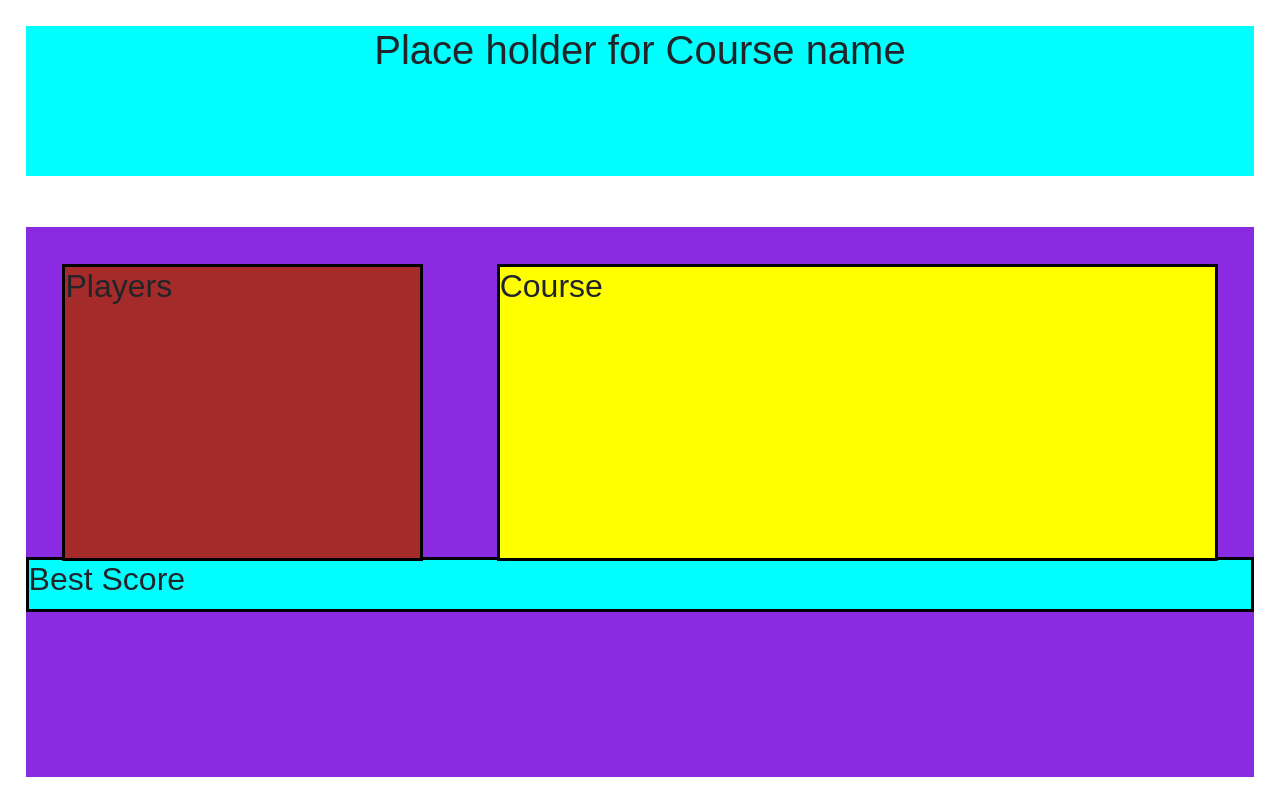
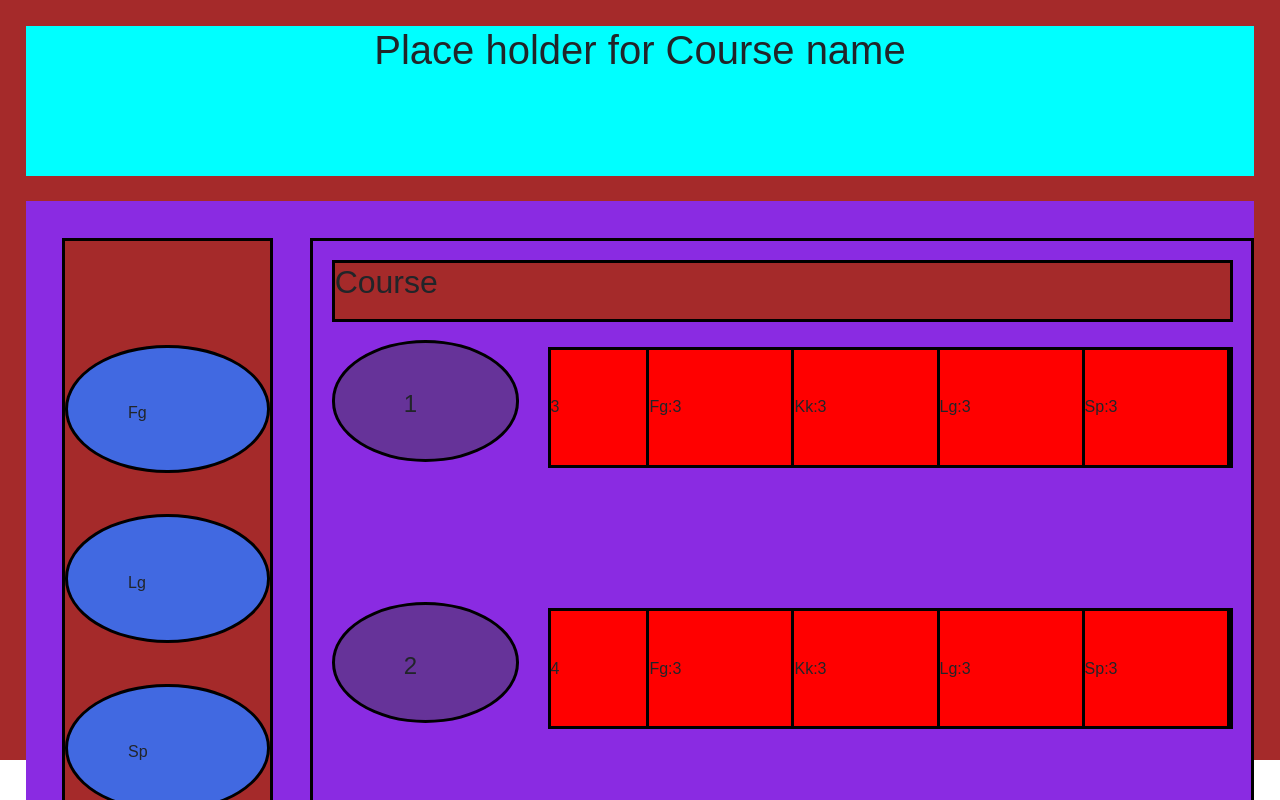
Before and after one commit to fredrik1992/Frisby-Golf.app, a React (Create React App) app: page / in a window 1280 px wide. Shown: the top 800 px of the page. Built offline with nearby package versions, Linux system fonts and the light colour scheme.

Commit message:
added courses and states

```diff
--- a/src/App.css
+++ b/src/App.css
@@ -1,13 +1,17 @@
 .page{
+  background-color: brown;
   display: grid;
   grid-template-columns: 100% 100% ;
   grid-template-rows: auto auto ;
   grid-template-areas:
   "head "
   "main ";
-  height: 550px;
+  height: 760px;
 }
-
+.pageWindow{
+  height: 100%;
+  width: 100%;
+}
 
 .header{
   grid-area: head;
@@ -21,35 +25,15 @@
 .main{
   grid-area: main;
   background-color: blueviolet;
-  height: 550px;
+  height: 80%;
   margin: 2%;
 }
 
-.sideWindowMain{
-  border: solid black;
-  height: 90%;
-  width: 30%;
-  background-color: brown;
-  margin: 3%;
-}
 .nameAndCourseWindow{
 
   display: flex;
   flex-direction: row;
 
   width: 100%;
-  height: 60%;
+  height: 80%;
 }
-.courseWindow{
-  border: solid black;
-  height: 90%;
-  width: 60%;
-  background-color: yellow;
-  margin: 3%;
-}
-.TotalScoreWindow{
-  border: solid black;
-  background-color: aqua;
-  width: 100%;
-  height: 10%;
-}
--- a/src/App.js
+++ b/src/App.js
@@ -7,10 +7,10 @@ class App extends Component {
   render() {
     return (
       <div className="page">
-
+        <div className="pageWindow">
         <HeaderComp></HeaderComp>
         <AppMainComp></AppMainComp>
-
+        </div>
       </div>
     );
   }
--- a/src/AppMainComp.js
+++ b/src/AppMainComp.js
@@ -1,27 +1,52 @@
 import React from "react";
 import { render } from "react-dom";
-import NameWindowComp from "../src/MainComps/NameWindowComp"
-import CourseWindowComp from "../src/MainComps/CourseWindowComp"
-import BestTotalScoreComp from "./MainComps/BestTotalScoreComp"
+import { useState } from "react";
+import NameWindowComp from "../src/MainComps/NameWindowComp";
+import CourseWindowComp from "../src/MainComps/CourseWindowComp";
+import BestTotalScoreComp from "./MainComps/BestTotalScoreComp";
 
-const AppMainComp = () =>{
+const AppMainComp = () => {
+  const [selectedCourseDate, setSelectedCourseDate] = useState([
+    {
+      laneNum: "1",
+      par: "3"
+    },
+     {
+        laneNum:"2",
+        par:"4"
+    },
+     {
+        laneNum:"3",
+        par:"5"
+    },
+    {
+        laneNum: "4",
+        par: "7"
+      },
+       {
+          laneNum:"5",
+          par:"5"
+      },
+       {
+          laneNum:"6",
+          par:"8"
+      }
+]);
+function updateState(){
+    console.log("in update")
+    setSelectedCourseDate(function (prevState) {
+        return [...prevState];
+      });
+}
 
-    return(
-        <div className = "main">
-
-            <div className = "nameAndCourseWindow">
-                <NameWindowComp/>
-                <CourseWindowComp/>
-            </div>
-            <BestTotalScoreComp/>
-
-
-
-
-
-
-        </div>
-    )
-
-}
-export default AppMainComp
+  return (
+    <div className="main">
+      <div className="nameAndCourseWindow">
+        <NameWindowComp />
+        <CourseWindowComp data = {selectedCourseDate} update = {updateState} />
+      </div>
+      <BestTotalScoreComp />
+    </div>
+  );
+};
+export default AppMainComp;
--- a/src/MainComps/BestTotalScoreComp.js
+++ b/src/MainComps/BestTotalScoreComp.js
@@ -1,4 +1,5 @@
 import React from "react";
+import "./MainCompsCss/BestTotalScoreComp.css"
 const BestTotalScoreComp = () =>{
 
     return(
--- a/src/MainComps/CourseWindowComp.js
+++ b/src/MainComps/CourseWindowComp.js
@@ -1,10 +1,77 @@
 import React from "react";
-const CourseWindowComp = () =>{
+import { useState } from "react";
+import "./MainCompsCss/CourseWindowComp.css";
+const CourseWindowComp = (props) => {
+  const [laneNums, setLaneNums] = useState({
+    lane1: 0,
+    lane2: 1,
+    lane3: 2,
+  });
 
-    return(
-        <div className = "courseWindow">
-            <h2>Course</h2>
+  let lane1 = props.data[laneNums.lane1];
+  let lane2 = props.data[laneNums.lane2];
+  let lane3 = props.data[laneNums.lane3];
+
+  function changePageOfCourse() {//get previous state and adds three  to show new three
+    let laneHolderOne = laneNums.lane1;
+    let laneHolderTwo = laneNums.lane2;
+    let laneHolderThree = laneNums.lane3;
+    laneHolderOne += 3;
+    laneHolderTwo += 3;
+    laneHolderThree += 3;
+    setLaneNums({
+      lane1: laneHolderOne,
+      lane2: laneHolderTwo,
+      lane3: laneHolderThree,
+    });
+    props.update();
+  }
+  return (
+    <div className="courseWindow">
+      <h2 className="courseName">Course</h2>
+      <div className="courseLanesHolderWindow">
+        <div className="laneWindow">
+          <div className="laneNumberWindow">
+            <p className="laneNumber">{lane1.laneNum}</p>
+          </div>
+          <div className="courseLanes">
+            <p className="courseLanesPar">{lane1.par}</p>
+            <p className="courseLanesItems">Fg:3</p>
+            <p className="courseLanesItems">Kk:3</p>
+            <p className="courseLanesItems">Lg:3</p>
+            <p className="courseLanesItems">Sp:3</p>
+          </div>
         </div>
-    )
-}
+
+        <div className="laneWindow">
+          <div className="laneNumberWindow">
+            <p className="laneNumber">{lane2.laneNum}</p>
+          </div>
+          <div className="courseLanes">
+            <p className="courseLanesPar">{lane2.par}</p>
+            <p className="courseLanesItems">Fg:3</p>
+            <p className="courseLanesItems">Kk:3</p>
+            <p className="courseLanesItems">Lg:3</p>
+            <p className="courseLanesItems">Sp:3</p>
+          </div>
+        </div>
+        <div className="laneWindow">
+          <div className="laneNumberWindow">
+            <p className="laneNumber">{lane3.laneNum}</p>
+          </div>
+          <div className="courseLanes">
+            <p className="courseLanesPar">{lane3.par}</p>
+            <p className="courseLanesItems">Fg:3</p>
+            <p className="courseLanesItems">Kk:3</p>
+            <p className="courseLanesItems">Lg:3</p>
+            <p className="courseLanesItems">Sp:3</p>
+          </div>
+        </div>
+      </div>
+      <button className="nextPageButton" onClick={changePageOfCourse}>
+        Next
+      </button>
+    </div>
+  );
+};
 export default CourseWindowComp;
--- /dev/null
+++ b/src/MainComps/MainCompsCss/BestTotalScoreComp.css
@@ -0,0 +1,7 @@
+.TotalScoreWindow{
+    border: solid black;
+    background-color: aqua;
+    width: 94%;
+    height: 10%;
+    margin: 3%;
+  }
--- /dev/null
+++ b/src/MainComps/MainCompsCss/CourseWindowComp.css
@@ -0,0 +1,90 @@
+.courseWindow{
+    display: flex;
+    flex-direction: column;
+
+    border: solid black;
+    height: 90%;
+    width: 90%;
+
+    margin-top: 3%;
+  }
+  .courseName{
+    border: solid black;
+    position: relative;
+
+    height: 12%;
+    margin: 2%;
+    background-color: brown;
+  }
+  .courseLanesHolderWindow{
+
+    display: flex;
+    flex-direction: column;
+    height: 80%;
+  }
+  .laneWindow{
+    display: flex;
+    flex-direction: row;
+    width: 100%;
+    height: 20%;
+    margin-bottom: 15%;
+
+  }
+  .laneNumberWindow{
+    display: flex;
+    align-items: center;
+    border: solid black;
+    position: relative;
+    left: 2%;
+    border-radius: 50%;
+    background-color: rebeccapurple;
+    width: 20%;
+    height: 100%;
+  }
+  .laneNumber{
+
+    position: relative;
+    font-size: x-large;
+    top: 10%;
+    left: 38%;
+  }
+
+  .courseLanes{
+    position: relative;
+    display: flex;
+    flex-direction: row;
+    top: 5%;
+    border:solid black;
+    left: 5%;
+
+    background-color: cadetblue;
+    width: 73%;
+    height: 100%;
+
+    margin-bottom: 10%;
+
+  }
+  .courseLanesPar{
+    border-right: solid black;
+    display: flex;
+    align-items: center;
+    width: 15%;
+    height: 100%;
+    background-color: red;
+  }
+  .courseLanesItems{
+    border-right: solid black;
+    display: flex;
+    align-items: center;
+    width: 22%;
+    height: 100%;
+    background-color: red;
+  }
+
+  .nextPageButton{
+    position: relative;
+    left: 80%;
+    align-content: flex-end;
+    width: 20%;
+    height: 10%;
+  }
--- /dev/null
+++ b/src/MainComps/MainCompsCss/NameWindowComp.css
@@ -0,0 +1,35 @@
+.sideWindowMain{
+    display: flex;
+    flex-direction: column;
+    align-items: center;
+    border: solid black;
+    height: 90%;
+    width: 20%;
+    background-color: brown;
+    margin: 3%;
+  }
+  .playerBox{
+    position: relative;
+    top: 11%;
+    display: flex;
+    flex-direction: column;
+    align-items: center;
+    height: 100%;
+    width: 100%;
+
+  }
+  .sideWindowNamesBox{
+    border: solid black;
+    display: flex;
+    align-items: center;
+    border-radius: 50%;
+    margin: 10%;
+    height: 17%;
+    width: 100%;
+    background-color: royalblue;
+  }
+  .names {
+    position: relative;
+    top: 10%;
+    left: 30%;
+  }
--- a/src/MainComps/NameWindowComp.js
+++ b/src/MainComps/NameWindowComp.js
@@ -1,15 +1,24 @@
 import React from "react";
-import { render } from "react-dom";
+import "./MainCompsCss/NameWindowComp.css";
 
-
-const NameWindowComp = () =>{
-
-    return(
-        <div className = "sideWindowMain">
-            <h2>Players</h2>
-
+const NameWindowComp = () => {
+  return (
+    <div className="sideWindowMain">
+      <div className = "playerBox">
+        <div className="sideWindowNamesBox">
+          <p className="names">Fg</p>
         </div>
-    )
-
-}
-export default NameWindowComp
+        <div className="sideWindowNamesBox">
+          <p className="names">Lg</p>
+        </div>
+        <div className="sideWindowNamesBox">
+          <p className="names">Sp</p>
+        </div>
+        <div className="sideWindowNamesBox">
+          <p className="names">Dr</p>
+        </div>
+      </div>
+    </div>
+  );
+};
+export default NameWindowComp;
```
Also changed, not shown: 1 other file (tests, documents, lock files or other folders).
